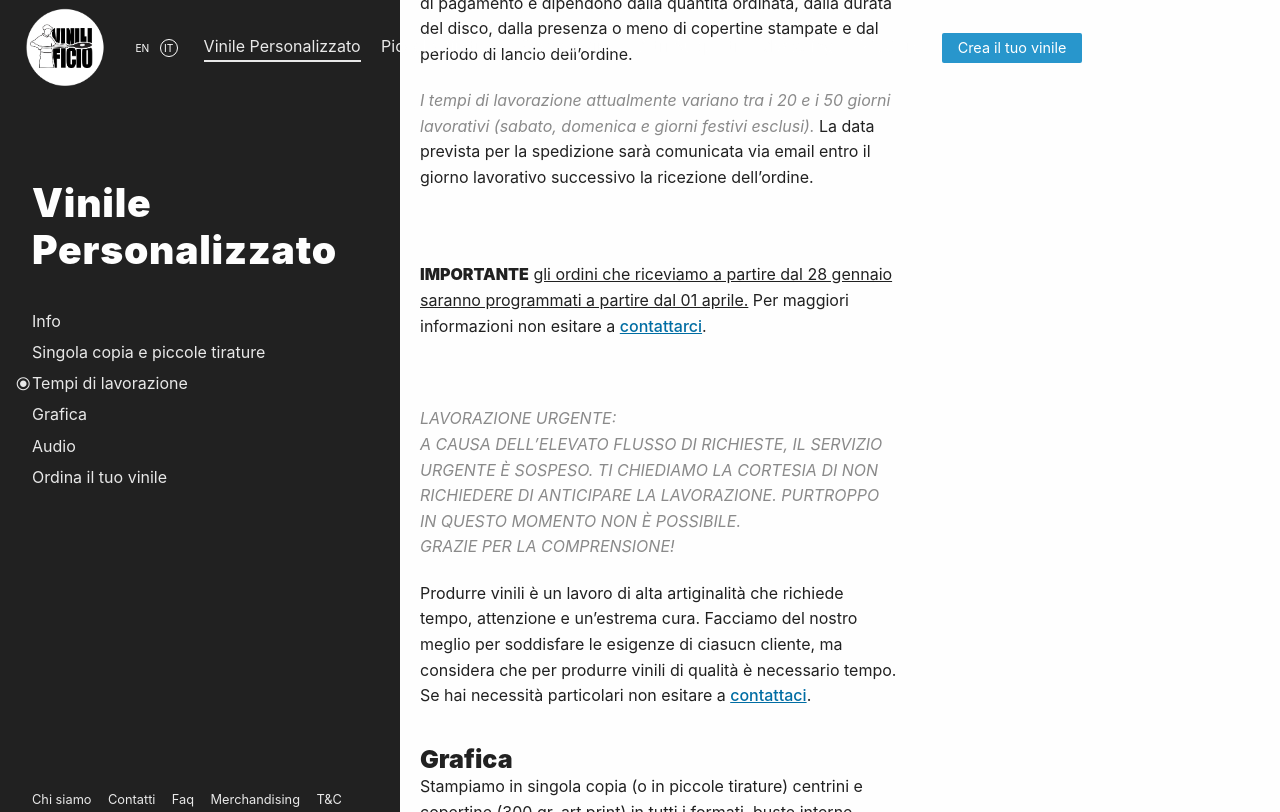
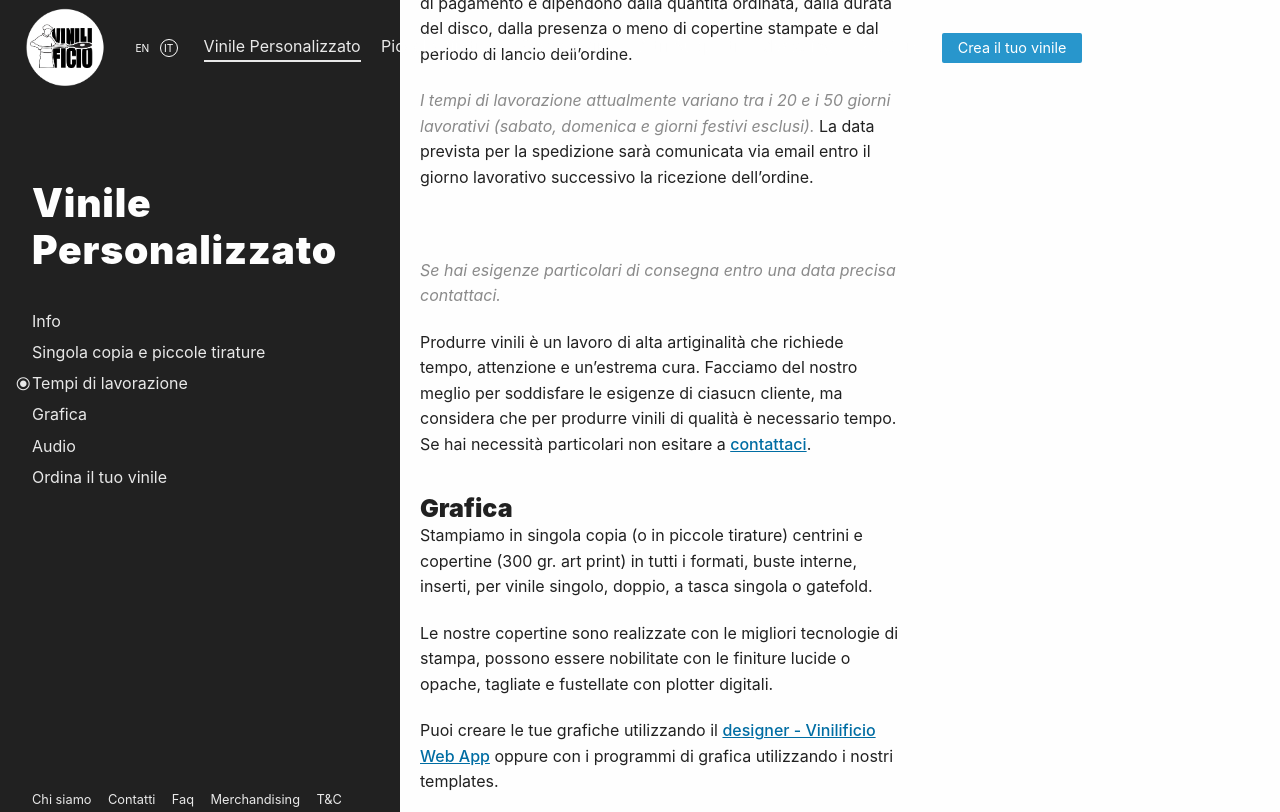
Before and after one commit to Vinilificio/vinilificio.com, a Jekyll site: the page built from _pages/copia-singola.md, in a window 1280 px wide and 900 px high, scrolled down 2087 px, cut to the strip 0-812 px from the top of the window. Built offline with Jekyll 4.4.1, drawn with Linux system fonts in a browser that asks for light colours; nearby versions of some CDN libraries; comment, search, counter and statistics services are not loaded.

Commit message:
aggiornamento tempistiche

```diff
--- a/_pages/copia-singola.md
+++ b/_pages/copia-singola.md
@@ -65,14 +65,8 @@ I tempi di lavorazione e di spedizione sono calcolati dalla data di pagamento e
 *I tempi di lavorazione attualmente variano tra i 20 e i 50 giorni lavorativi (sabato, domenica e giorni festivi esclusi).* La data prevista per la spedizione sarà comunicata via email entro il giorno lavorativo successivo la ricezione dell'ordine.
 
 <br>
-<br>
-<b>IMPORTANTE</b> <ins> gli ordini che riceviamo a partire dal 28 gennaio saranno programmati a partire dal 01 aprile.</ins> Per maggiori informazioni non esitare a [contattarci](/contatti/).  <br>
 
-<br>
-
-*LAVORAZIONE URGENTE:<br>
-A CAUSA DELL'ELEVATO FLUSSO DI RICHIESTE, IL SERVIZIO URGENTE È SOSPESO. TI CHIEDIAMO LA CORTESIA DI NON RICHIEDERE DI ANTICIPARE LA LAVORAZIONE. PURTROPPO IN QUESTO MOMENTO NON È POSSIBILE. <br>
-GRAZIE PER LA COMPRENSIONE!*
+*Se hai esigenze particolari di consegna entro una data precisa contattaci.*
 
 <!-- La disponbilità è estremamente limitata e dipende dal periodo dell'anno e dalla configurazione dell'ordine. Scrivici per conoscere la disponiblità e i costi. -->
 
```
